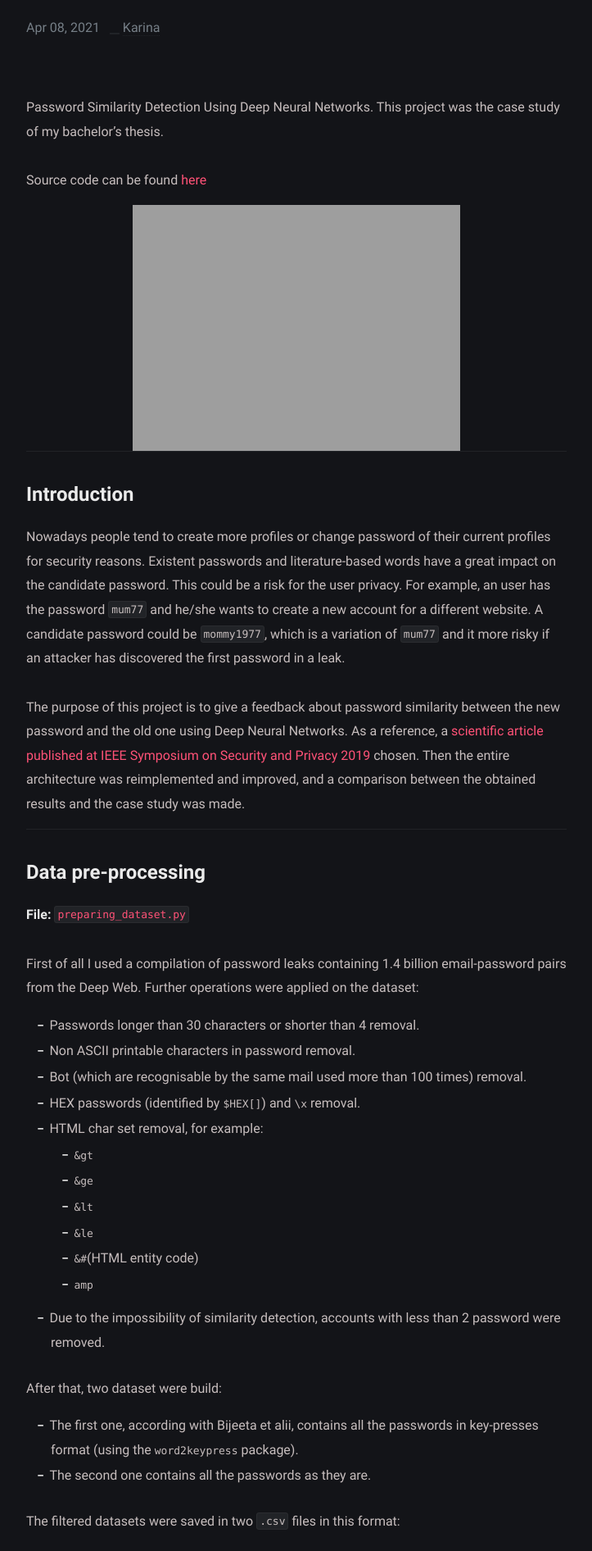
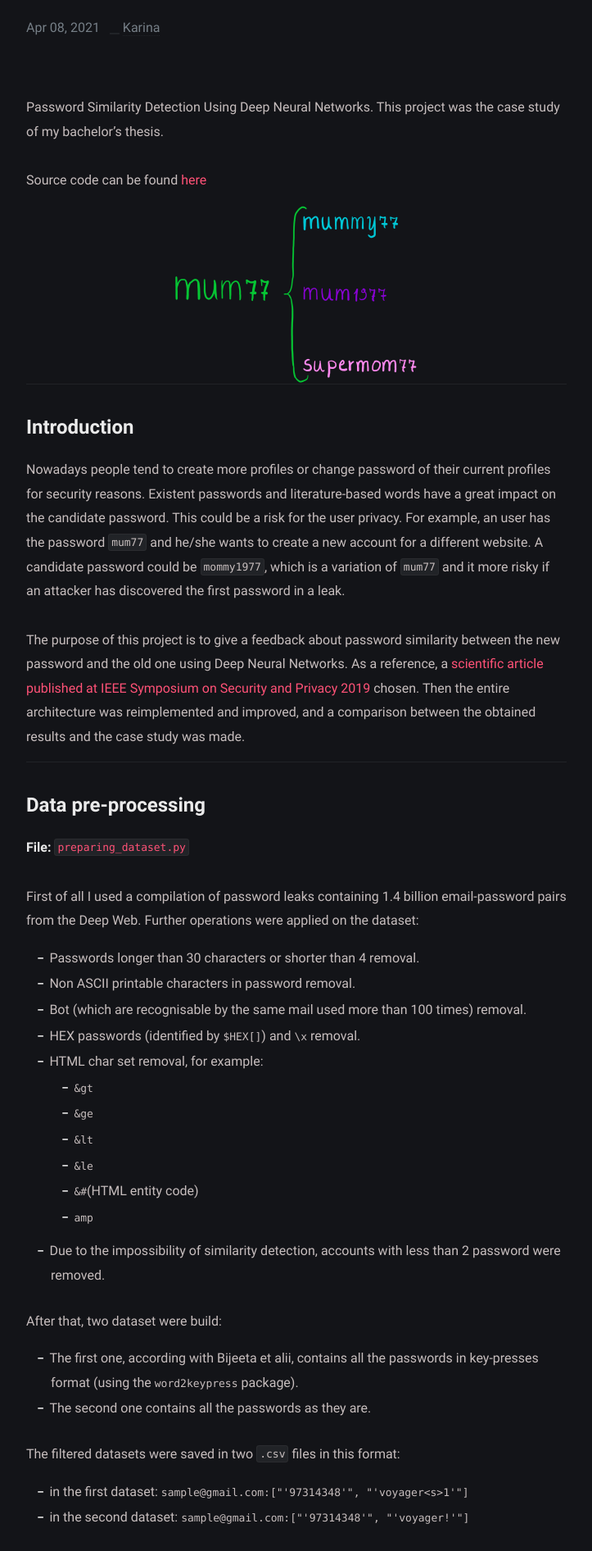
Before and after one commit to TryKatChup/TryKatchup.github.io, a Jekyll site: the page built from _posts/2021-04-08-password-similarity-nlp.md, in a window 1280 px wide. Shown: the part 315-2207 px from the top of the page at 82% size, without its empty margins (278-1001 px from the left). Built offline with Jekyll 4.4.1, drawn with Linux system fonts in a browser that asks for light colours; nearby versions of some CDN libraries.

Commit message:
Update 2021-04-08-password-similarity-nlp.md

```diff
--- a/_posts/2021-04-08-password-similarity-nlp.md
+++ b/_posts/2021-04-08-password-similarity-nlp.md
@@ -10,7 +10,7 @@
 
 Source code can be found [here](https://github.com/TryKatChup/password-similarity-nlp)
 <div align="center">
- <img src="/assets/logo.png)">
+ <img src="/assets/logo.png">
 </div>
 ---
 # Introduction
@@ -74,7 +74,6 @@
         <br><code>Hello@!! -> &lt;s&gt;hello&lt;s&gt;2&lt;s&gt;1&lt;s&gt;1</code></li>
 </ul>
 
-<br>
 <div align="center">
     <img style="max-height: 256px" src="/assets/US_keyboard_layout.png">
 </div>
```
